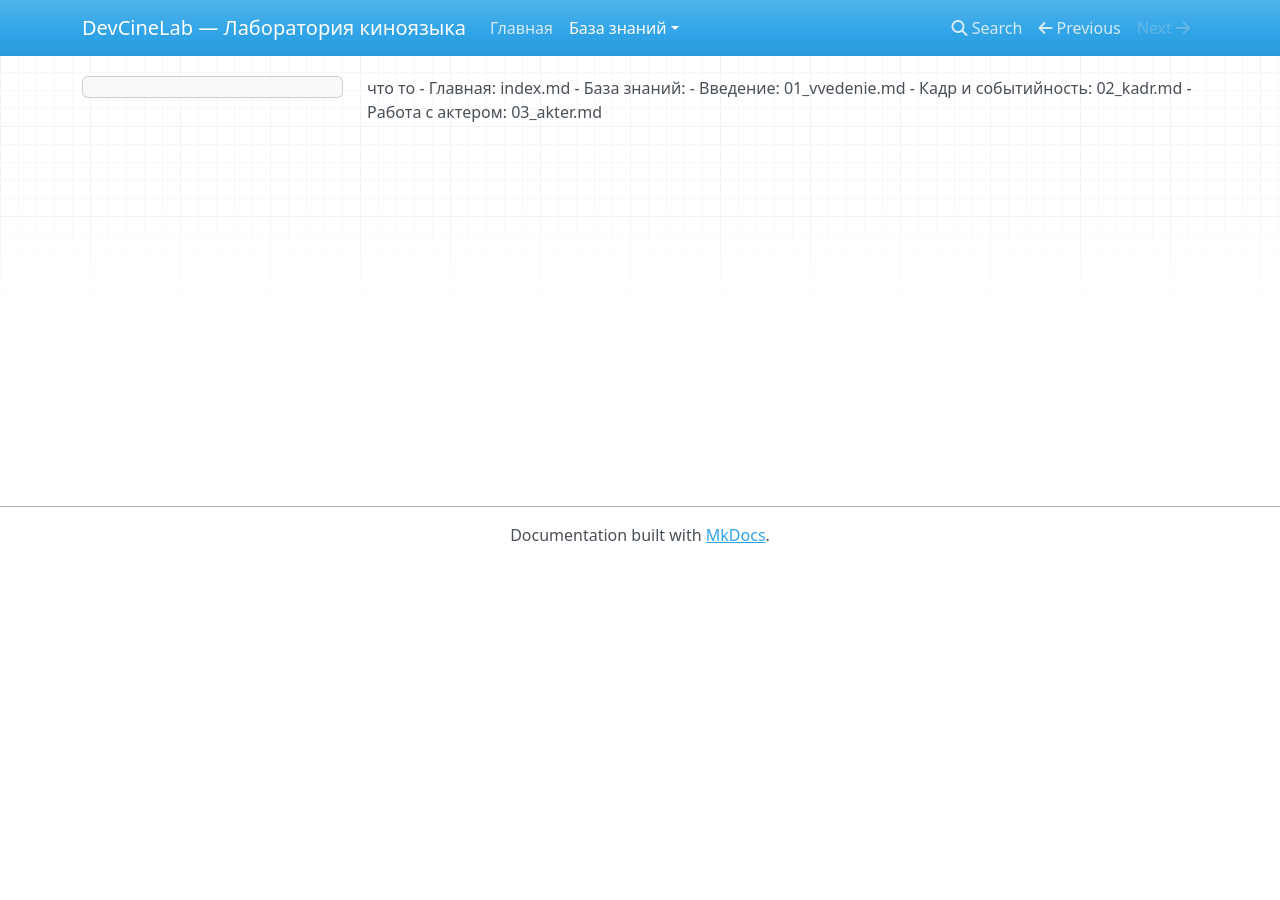
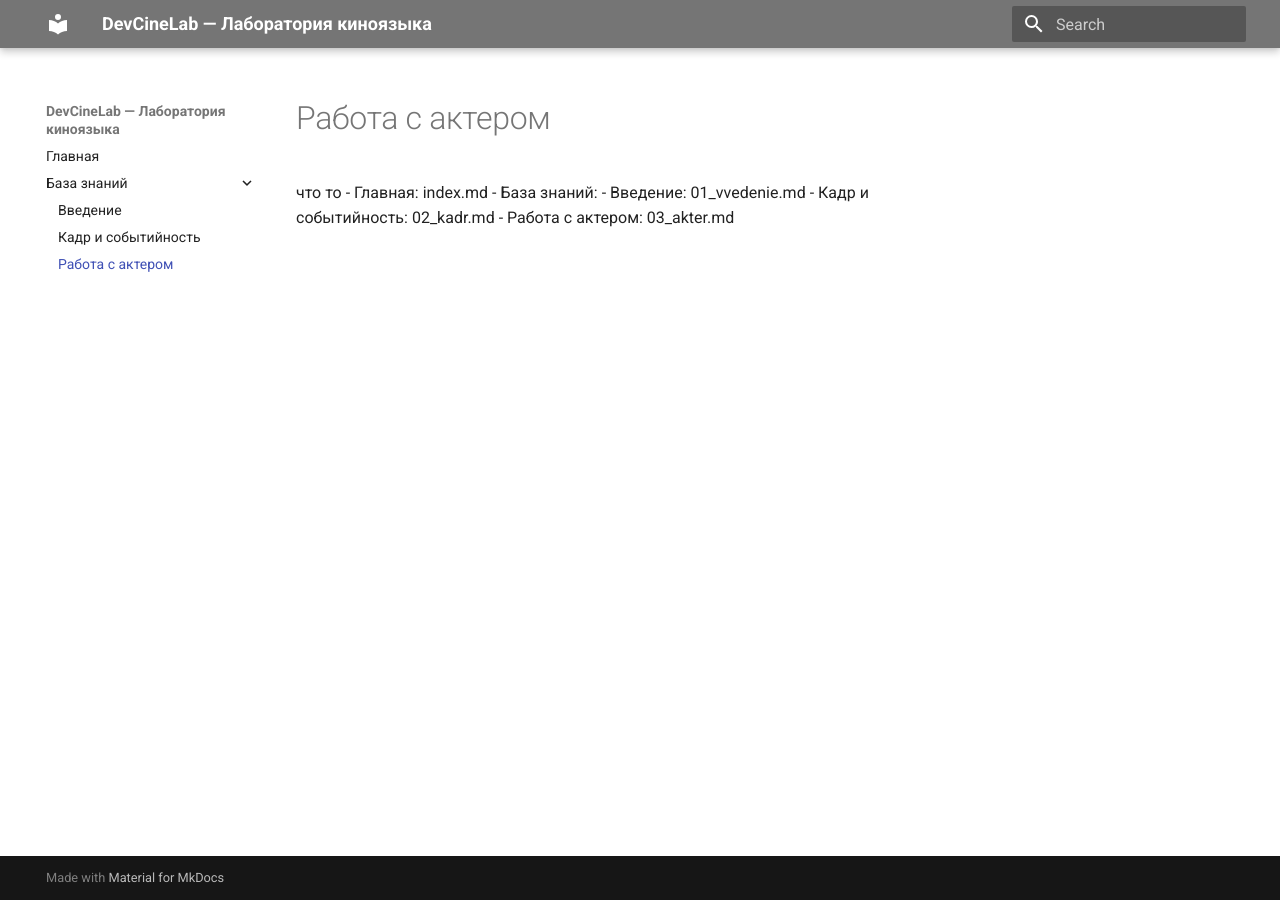
Before and after one commit to Avecher/DevCine, an MkDocs documentation site: the page built from docs/03_akter.md, in a window 1280 px wide. Built offline with MkDocs 1.6.1 and Material for MkDocs 9.7.7, drawn with Linux system fonts in a browser that asks for light colours; nearby versions of some CDN libraries.

Commit message:
Update mkdocs.yml

```diff
--- a/mkdocs.yml
+++ b/mkdocs.yml
@@ -1,5 +1,8 @@
 site_name: DevCineLab — Лаборатория киноязыка
-
+theme:
+  name: material
+  palette:
+    primary: grey
 nav:
   - Главная: index.md
   - База знаний:
```
